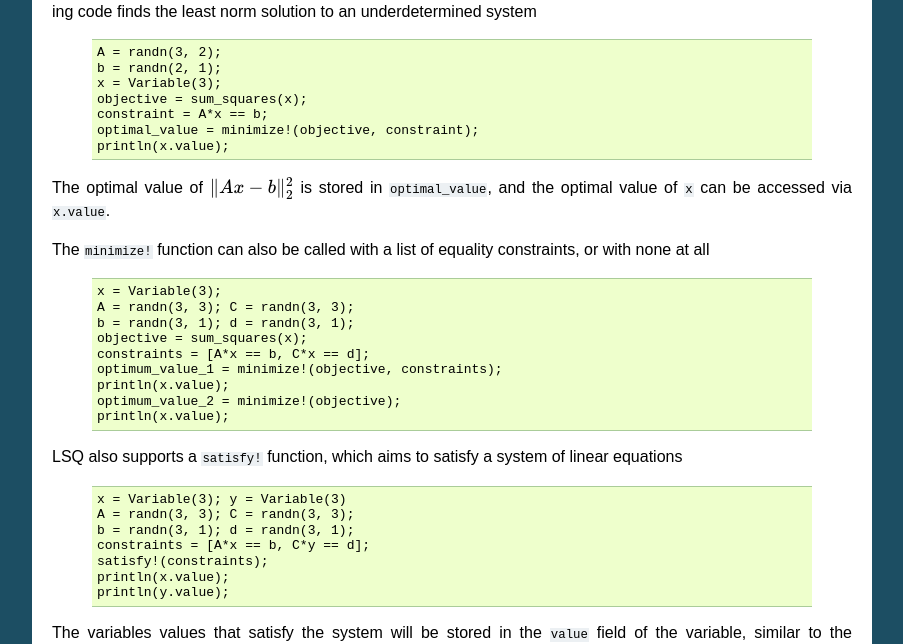
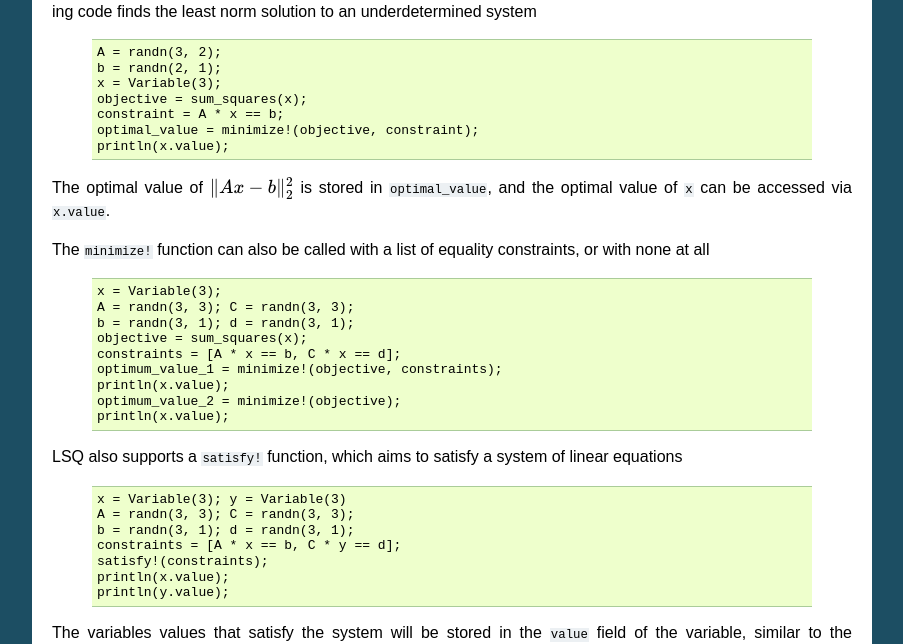
Before and after one commit to davidlizeng/LinearLeastSquares.jl, a Sphinx documentation site: the page built from docs/index.rst, in a window 1280 px wide and 900 px high, scrolled down 3417 px. Shown: the part 215-859 px from the top of the window, without its empty margins (198-1101 px from the left). Built offline with Sphinx 7.4.7, drawn with Linux system fonts in a browser that asks for light colours; some of the changed lines change nothing that is shown; some of the changed text lies outside the part shown.

Commit message:
fix some typos in docs

```diff
--- a/docs/index.rst
+++ b/docs/index.rst
@@ -46,8 +46,8 @@
 building this system of linear equations, and then
 calling built-in linear equation solvers to solve for :math:`x` and :math:`z`.
 As such, LSQ will fail to solve the problem if the least squares problem does
-provide a matrix :math:`C` with linearly independent rows and a matrix :math:`A`
-such that :math:`Ay \ne 0` for all :math:`y \in \mathcal{N}(C)`.
+not provide a matrix :math:`C` with linearly independent rows and a matrix
+:math:`A` such that :math:`Ay \ne 0` for all :math:`y \in \mathcal{N}(C)`.
 
 LSQ defines syntax so that you can easily formulate a least squares problem to
 fulfill all of the conditions above.
@@ -249,7 +249,7 @@
     b = randn(2, 1);
     x = Variable(3);
     objective = sum_squares(x);
-    constraint = A*x == b;
+    constraint = A * x == b;
     optimal_value = minimize!(objective, constraint);
     println(x.value);
 
@@ -265,7 +265,7 @@
     A = randn(3, 3); C = randn(3, 3);
     b = randn(3, 1); d = randn(3, 1);
     objective = sum_squares(x);
-    constraints = [A*x == b, C*x == d];
+    constraints = [A * x == b, C * x == d];
     optimum_value_1 = minimize!(objective, constraints);
     println(x.value);
     optimum_value_2 = minimize!(objective);
@@ -279,7 +279,7 @@
     x = Variable(3); y = Variable(3)
     A = randn(3, 3); C = randn(3, 3);
     b = randn(3, 1); d = randn(3, 1);
-    constraints = [A*x == b, C*y == d];
+    constraints = [A * x == b, C * y == d];
     satisfy!(constraints);
     println(x.value);
     println(y.value);
```
Also changed, not shown: 5 other files.
